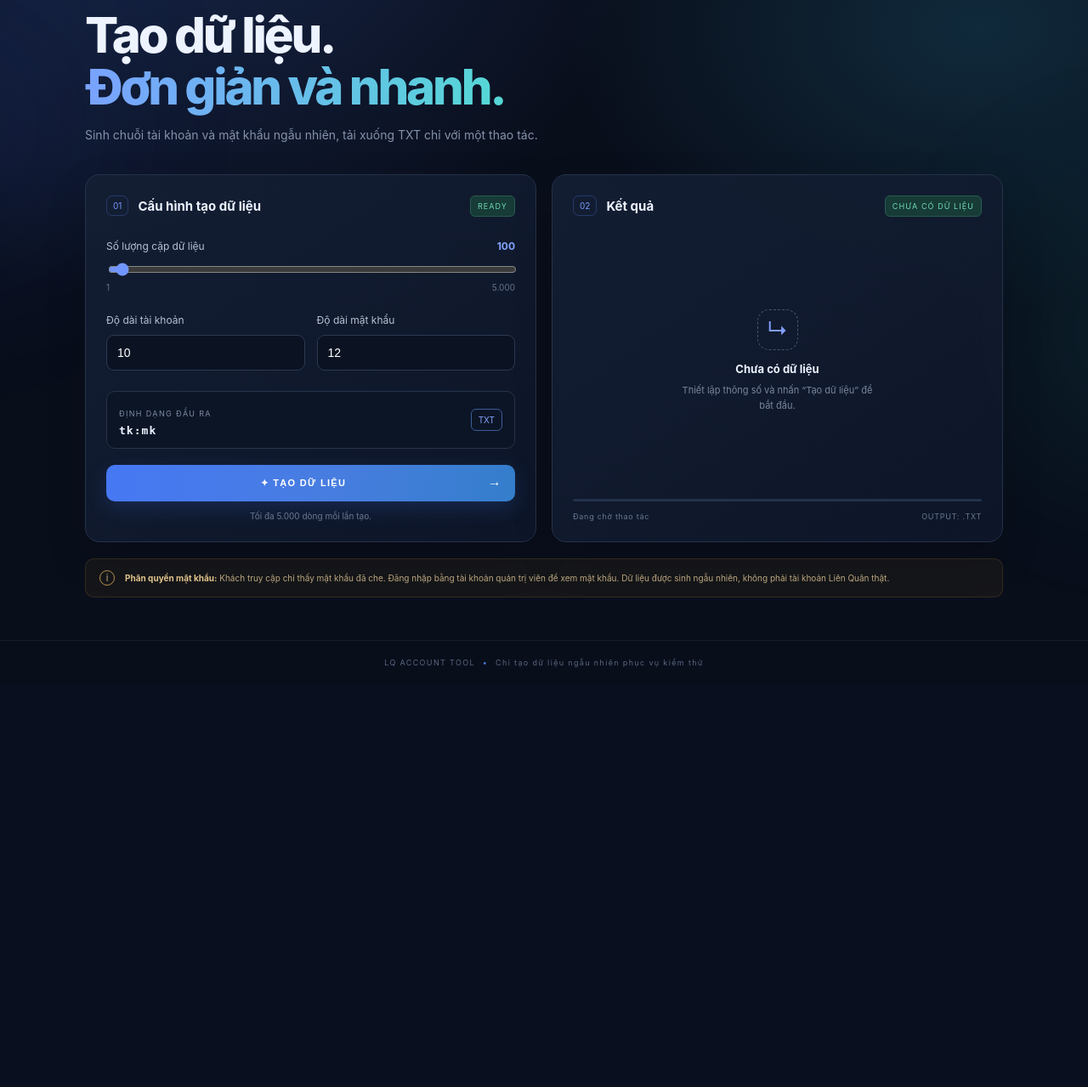
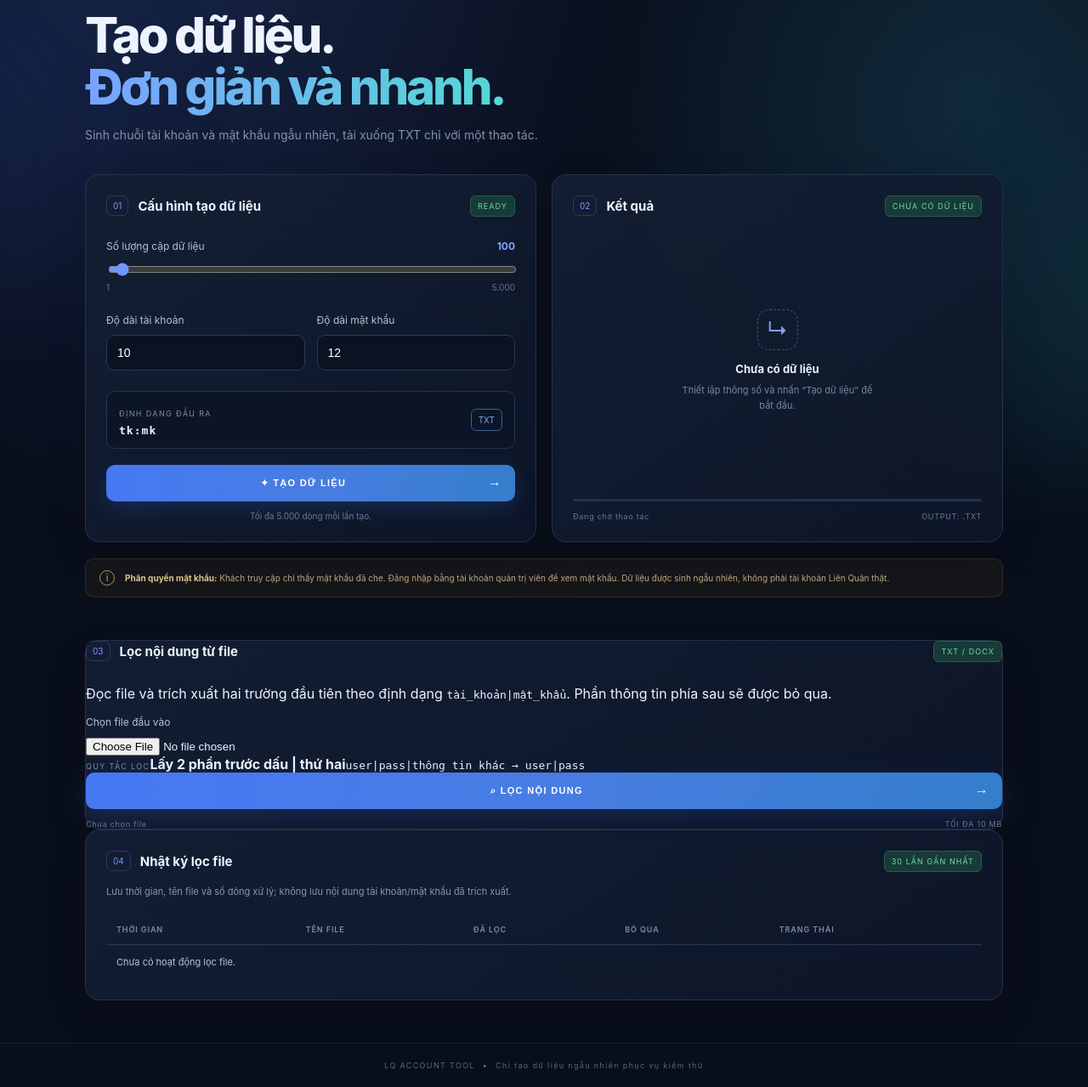
Before and after one commit to tvs-huucuutoi/lq-account, a Flask app: page / in a window 1280 px wide. Shown: the part 161-1440 px from the top of the page at 85% size. Before the commit the page ends 946 px from the top, so only its background shows below. Run offline with Flask 3, Linux system fonts and the light colour scheme.

Commit message:
Add file filtering workspace and activity history UI

```diff
--- a/templates/index.html
+++ b/templates/index.html
@@ -39,5 +39,34 @@
   </div>
 </section>
 <section class="notice"><span>i</span><p><b>Phân quyền mật khẩu:</b> {% if is_admin %}Bạn đang đăng nhập quản trị viên; mật khẩu được hiển thị và có thể tải xuống.{% else %}Khách truy cập chỉ thấy mật khẩu đã che. Đăng nhập bằng tài khoản quản trị viên để xem mật khẩu.{% endif %} Dữ liệu được sinh ngẫu nhiên, không phải tài khoản Liên Quân thật.</p></section>
+
+<section class="panel filter-panel" id="file-filter">
+  <div class="panel-heading">
+    <div><span class="step">03</span><h2>Lọc nội dung từ file</h2></div>
+    <span class="live-tag">TXT / DOCX</span>
+  </div>
+  <p class="filter-intro">Đọc file và trích xuất hai trường đầu tiên theo định dạng <code>tài_khoản|mật_khẩu</code>. Phần thông tin phía sau sẽ được bỏ qua.</p>
+  <form id="filter-form">
+    <label class="field-label" for="filter-file">Chọn file đầu vào</label>
+    <input class="file-input" id="filter-file" name="file" type="file" accept=".txt,.docx" required>
+    <div class="filter-rule"><span class="muted-label">QUY TẮC LỌC</span><strong>Lấy 2 phần trước dấu | thứ hai</strong><code>user|pass|thông tin khác → user|pass</code></div>
+    <button class="primary-button" id="filter-button" type="submit">⌕ LỌC NỘI DUNG <span class="button-arrow">→</span></button>
+  </form>
+  <div class="filter-output hidden" id="filter-output">
+    <div class="filter-summary" id="filter-summary"></div>
+    <pre id="filter-preview"></pre>
+    <button class="download-button" id="filter-download" type="button">↓ TẢI KẾT QUẢ TXT</button>
+  </div>
+  <div class="panel-foot"><span id="filter-status">Chưa chọn file</span><span>TỐI ĐA 10 MB</span></div>
+</section>
+<section class="panel history-panel filter-history-panel">
+  <div class="panel-heading"><div><span class="step">04</span><h2>Nhật ký lọc file</h2></div><span class="result-count">30 LẦN GẦN NHẤT</span></div>
+  <p class="history-description">Lưu thời gian, tên file và số dòng xử lý; không lưu nội dung tài khoản/mật khẩu đã trích xuất.</p>
+  <div class="table-wrap">
+    <table><thead><tr><th>THỜI GIAN</th><th>TÊN FILE</th><th>ĐÃ LỌC</th><th>BỎ QUA</th><th>TRẠNG THÁI</th></tr></thead>
+    <tbody id="filter-history-body"><tr><td colspan="5">Chưa có hoạt động lọc file.</td></tr></tbody></table>
+  </div>
+</section>
+
 <script src="{{ url_for('static', filename='app.js') }}"></script>
 {% endblock %}
```
